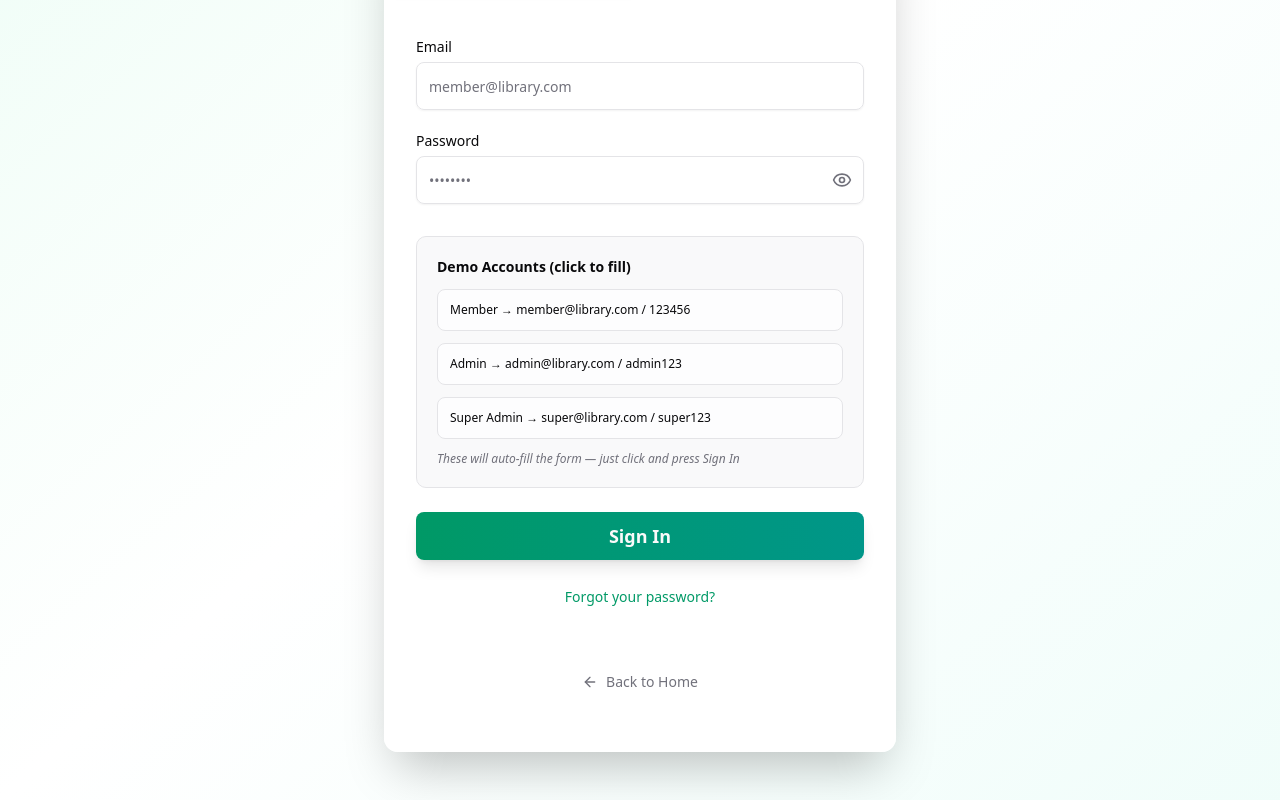
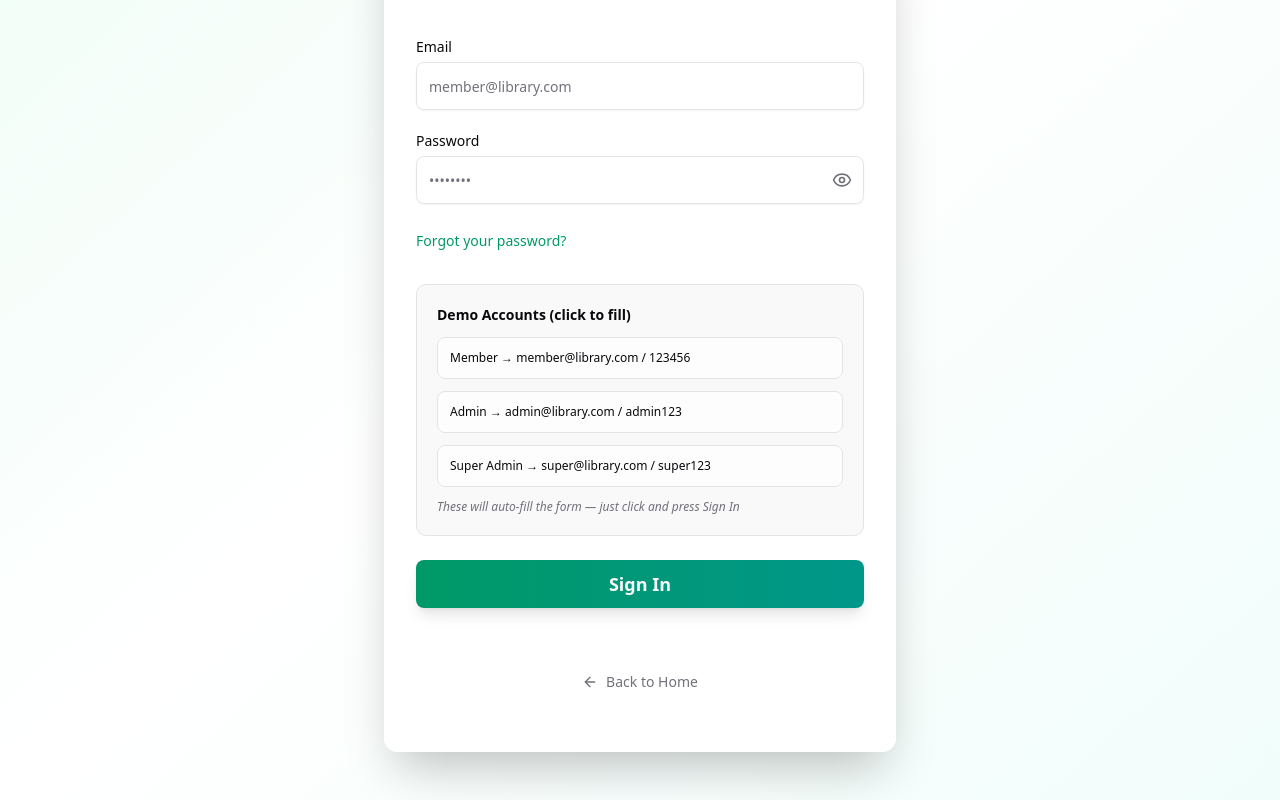
Before and after one commit to MuchiriRobee/Library-Frontend, a React (Vite) app: page /login in a window 1280 px wide. Shown: the part 352-1152 px from the top of the page. Built offline with nearby package versions, Linux system fonts and the light colour scheme; no server answers.

Commit message:
shifted frogot password

```diff
--- a/src/pages/public/Login.tsx
+++ b/src/pages/public/Login.tsx
@@ -164,6 +164,11 @@ export default function AuthPage() {
                       </FormItem>
                     )}
                   />
+                                    <div className="text-left space-y-3">
+                    <Link to="/forgot-password" className="text-sm text-emerald-600 hover:underline">
+                      Forgot your password?
+                    </Link>
+                  </div>
 <div className="mt-8 p-5 bg-muted/50 rounded-lg border border-border">
   <p className="text-sm font-semibold text-foreground mb-3">Demo Accounts (click to fill)</p>
   <div className="space-y-3 text-xs">
@@ -219,11 +224,7 @@ export default function AuthPage() {
                     )}
                   </Button>
 
-                  <div className="text-center space-y-3">
-                    <Link to="/forgot-password" className="text-sm text-emerald-600 hover:underline">
-                      Forgot your password?
-                    </Link>
-                  </div>
+
                 </form>
               </Form>
             </TabsContent>
```
